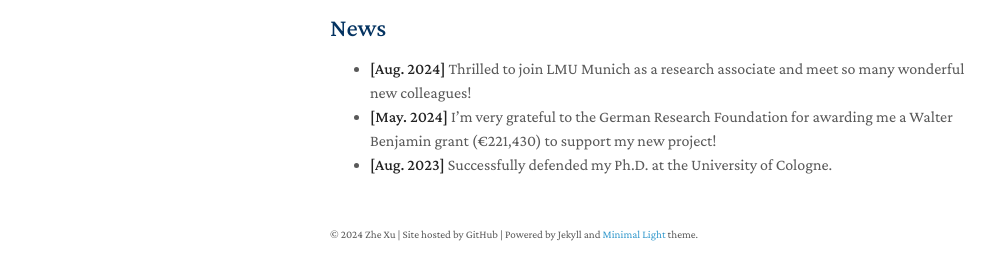
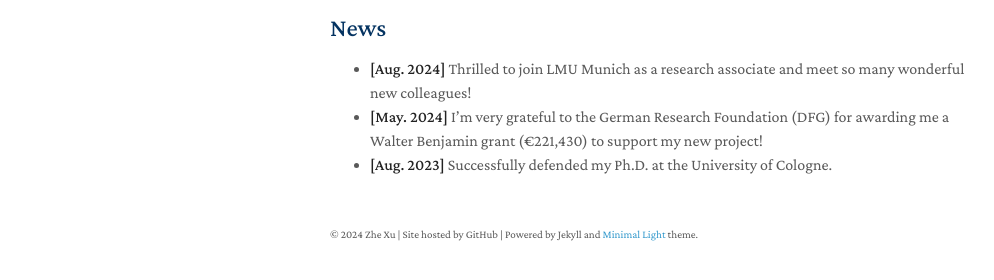
Before and after one commit to zhexuphd/home, a Jekyll site: the page built from index.md, in a window 1280 px wide and 900 px high, scrolled down 1053 px. Shown: the part 585-865 px from the top of the window, without its empty margins (140-1134 px from the left). Built offline with Jekyll 4.4.1, drawn with Linux system fonts in a browser that asks for light colours; a style sheet for code colours, icons or effects is not loaded; our own code applies the rules of GitHub Pages for plain Markdown files; some of the changed text lies outside the part shown.

Commit message:
Update index.md

```diff
--- a/index.md
+++ b/index.md
@@ -4,7 +4,7 @@
 
 ## Welcome!
 
-My name is Zhe Xu, and I am currently a [research associate](https://www.ifkw.uni-muenchen.de/organisation/personen/mitarbeiter/xu_zhe/index.html) and [Walter Benjamin postdoctoral fellow](https://www.dfg.de/en/research-funding/funding-opportunities/programmes/individual/walter-benjamin) in the [Department of Media and Communication](https://www.ifkw.uni-muenchen.de/index.html) at [Ludwig Maximilian University of Munich](https://www.lmu.de/en/), affiliated with [Prof. Dr. Thomas Hanitzsch](https://www.ifkw.uni-muenchen.de/organisation/personen/professoren/hanitzsch_thomas/index.html)'s [research unit](https://www.en.ifkw.uni-muenchen.de/research/chairs/hanitzsch/index.html) and [Prof. Dr. Neil Thurman](https://neilthurman.com/)'s [research unit](https://www.ifkw.uni-muenchen.de/lehrbereiche/thurman/index.html) (by courtesy). I am also a PI in the German Research Foundation project [Humanitarian Journalism in Global Crises](https://gepris.dfg.de/gepris/projekt/539233881?context=projekt&task=showDetail&id=539233881&). I received my Ph.D. from the [University of Cologne](https://portal.uni-koeln.de/es/uoc-home) in 2023.
+My name is Zhe Xu, and I am currently a [research associate](https://www.ifkw.uni-muenchen.de/organisation/personen/mitarbeiter/xu_zhe/index.html) and [Walter Benjamin postdoctoral fellow](https://www.dfg.de/en/research-funding/funding-opportunities/programmes/individual/walter-benjamin) in the [Department of Media and Communication](https://www.ifkw.uni-muenchen.de/index.html) at [Ludwig Maximilian University of Munich](https://www.lmu.de/en/), affiliated with [Prof. Dr. Thomas Hanitzsch](https://www.ifkw.uni-muenchen.de/organisation/personen/professoren/hanitzsch_thomas/index.html)'s [research unit](https://www.en.ifkw.uni-muenchen.de/research/chairs/hanitzsch/index.html) and [Prof. Dr. Neil Thurman](https://neilthurman.com/)'s [research unit](https://www.ifkw.uni-muenchen.de/lehrbereiche/thurman/index.html) (by courtesy). I am also a PI in the German Research Foundation (DFG) project [Humanitarian Journalism in Global Crises](https://gepris.dfg.de/gepris/projekt/539233881?context=projekt&task=showDetail&id=539233881&). I received my Ph.D. from the [University of Cologne](https://portal.uni-koeln.de/es/uoc-home) in 2023.
 
 I am continuously interested in **how humanitarian news affects policymaking and public engagement during crises**. My research examines how global journalism engages with humanitarian emergencies and human vulnerabilities both politically and technologically, and whether such engagement can help mitigate public moral passivity and enhance the effectiveness of policy and legal interventions.
 
@@ -24,5 +24,5 @@
 ## News
 
 - **[Aug. 2024]** Thrilled to join LMU Munich as a research associate and meet so many wonderful new colleagues!
-- **[May. 2024]** I’m very grateful to the German Research Foundation for awarding me a Walter Benjamin grant (€221,430) to support my new project!
+- **[May. 2024]** I’m very grateful to the German Research Foundation (DFG) for awarding me a Walter Benjamin grant (€221,430) to support my new project!
 - **[Aug. 2023]** Successfully defended my Ph.D. at the University of Cologne.
```
